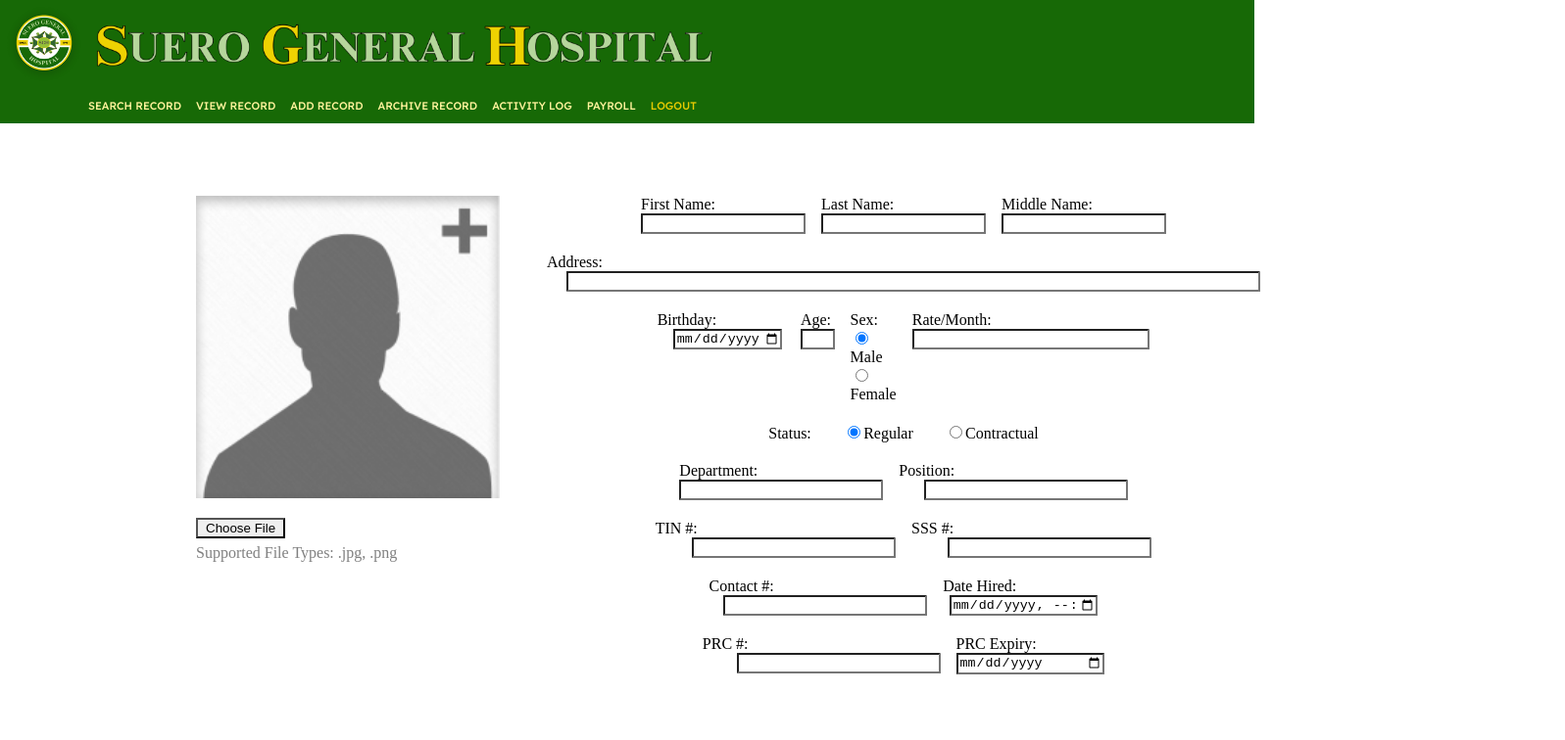
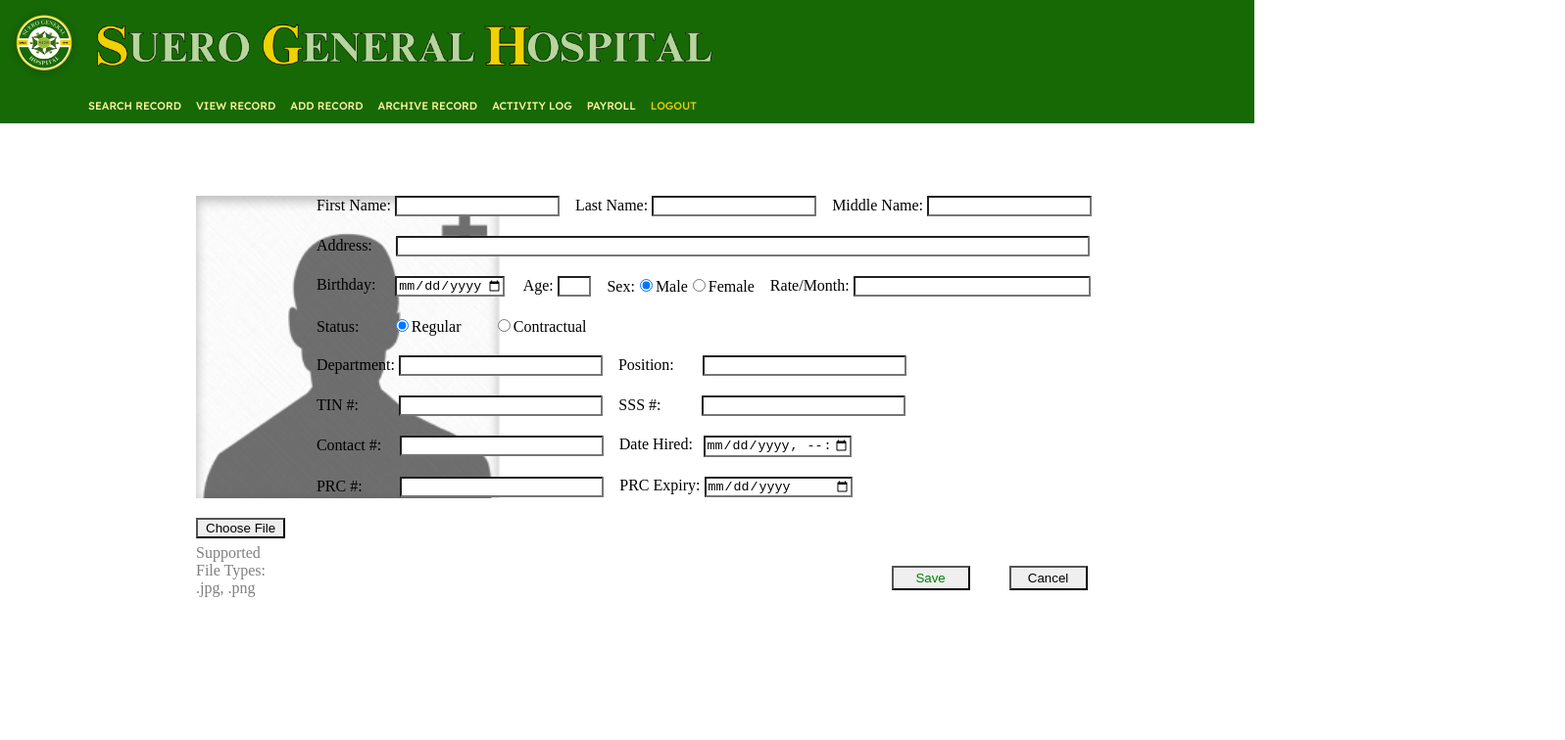
Before and after one commit to marcccsantos/SE-SGH, a React (Vite) app: page /AddRecord in a window 1280 px wide. Shown: the top 756 px of the page at 98% size, 1597 px wide, since content can reach past the window. Built offline with nearby package versions, Linux system fonts and the light colour scheme; no server answers.

Commit message:
AddRecord

```diff
--- a/src/pages/AddRecord.css
+++ b/src/pages/AddRecord.css
@@ -3,7 +3,10 @@
 top: 200px;
 right: 150px;
 }
-
+.body-add{
+    display: flex;
+    position: relative;
+}
 .col-1{
     margin-right: 1em;
     margin-bottom: 20px;
@@ -148,7 +151,7 @@
   }
 
 .add-image {
-    display: block;
+    display:flex;
     width: 310px;
     height: auto;
 }
--- a/src/pages/AddRecord.jsx
+++ b/src/pages/AddRecord.jsx
@@ -7,9 +7,22 @@
 
     return (
         <>
-        <Header/>
-            <body>
-                <form className="AddRecordForm">
+            <Header/>
+            <div className="body-add">
+                <div>
+                    <div class="add-image-container">
+                        <img src="add-image.png" alt="Avatar" class="add-image"/>
+                        <div class="overlay">
+                            <img src="drop-img.png" alt="Add image" class="add-image-plus"/>
+                            <div class="drag-here">Drag & Drop Image Here</div>
+                        </div>
+                    </div>
+                        <button className="choose-img" type="submit">
+                            <legend>Choose File</legend>
+                        </button>
+                        <p className="support">Supported File Types: .jpg, .png</p>
+                </div>
+                <div className="AddRecordForm">
                     <div className="row-1">
                     {/*FIRST NAME*/}
                         <div className="col-1">
@@ -229,23 +242,8 @@
                     <button className="cancel" type="save">
                         <legend>Cancel</legend>
                     </button>
-                </form>
-
-                <div>
-                    <div class="add-image-container">
-                        <img src="add-image.png" alt="Avatar" class="add-image"/>
-                        <div class="overlay">
-                            <img src="drop-img.png" alt="Add image" class="add-image-plus"/>
-                            <div class="drag-here">Drag & Drop Image Here</div>
-                        </div>
-                    </div>
-
-                    <button className="choose-img" type="submit">
-                        <legend>Choose File</legend>
-                    </button>
-                    <p className="support">Supported File Types: .jpg, .png</p>
                 </div>
-            </body>
+            </div>
         <Footer />
         </>
     )
```
